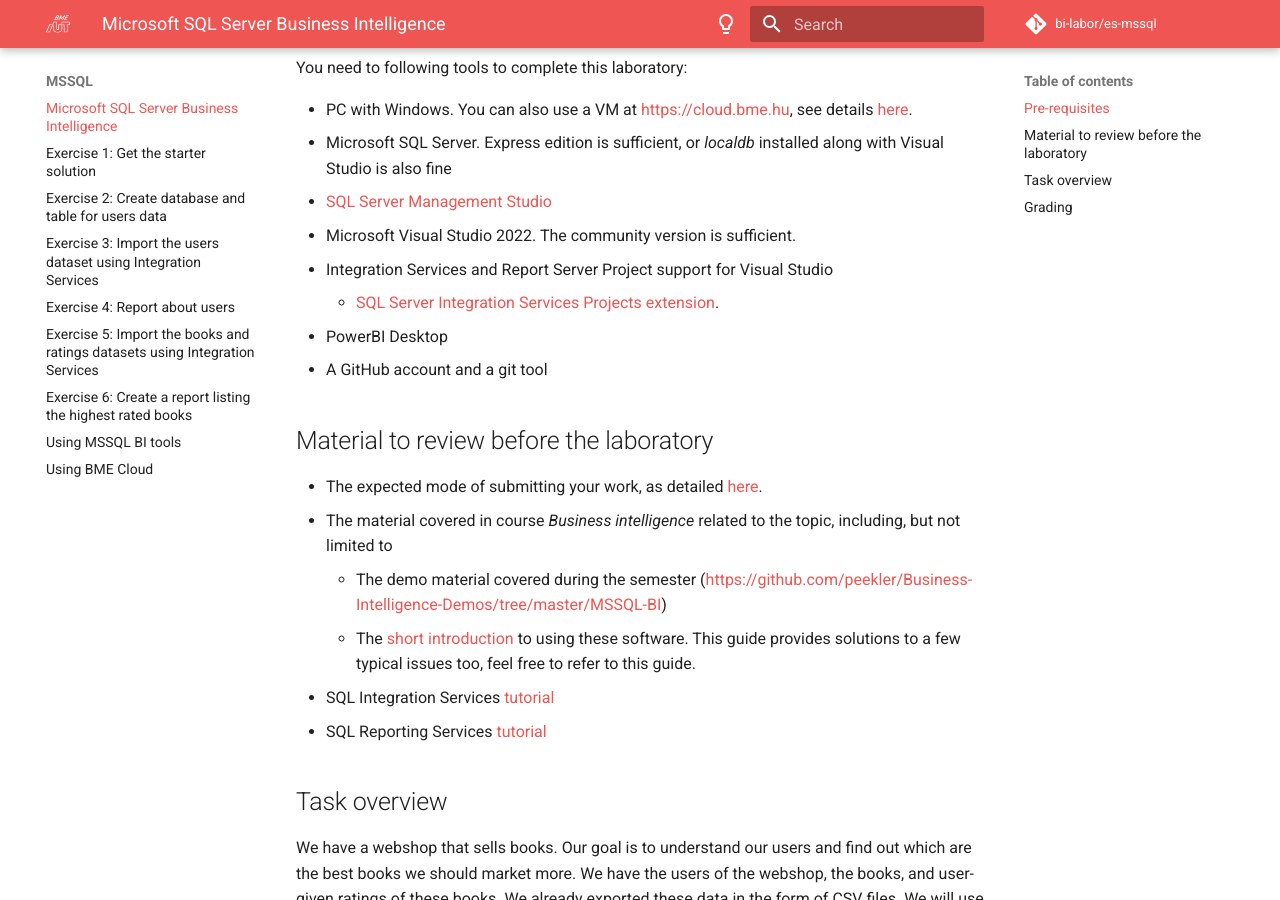
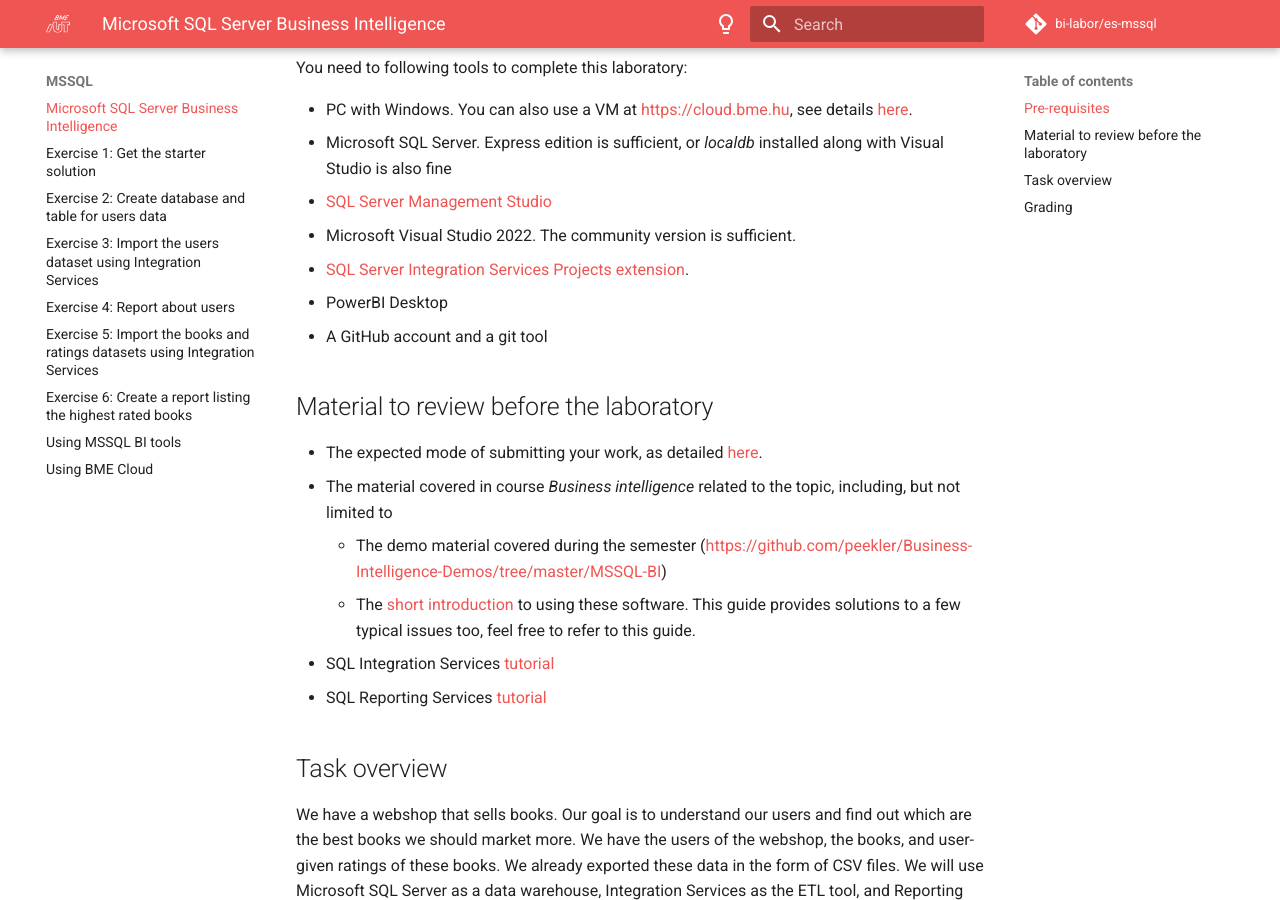
Before and after one commit to bi-labor/es-mssql, an MkDocs documentation site: the page built from docs/mssql/index.md, in a window 1280 px wide and 900 px high, scrolled down 366 px. Built offline with MkDocs 1.6.1 and Material for MkDocs 9.7.7, drawn with Linux system fonts in a browser that asks for light colours; comment, search, counter and statistics services are not loaded.

Commit message:
Update mssql

```diff
--- a/docs/mssql/index.md
+++ b/docs/mssql/index.md
@@ -10,8 +10,7 @@
 - Microsoft SQL Server. Express edition is sufficient, or _localdb_ installed along with Visual Studio is also fine
 - [SQL Server Management Studio](https://docs.microsoft.com/en-us/sql/ssms/download-sql-server-management-studio-ssms)
 - Microsoft Visual Studio 2022. The community version is sufficient.
-- Integration Services and Report Server Project support for Visual Studio
-    - [SQL Server Integration Services Projects extension](https://marketplace.visualstudio.com/items?itemName=SSIS.MicrosoftDataToolsIntegrationServices).
+- [SQL Server Integration Services Projects extension](https://marketplace.visualstudio.com/items?itemName=SSIS.MicrosoftDataToolsIntegrationServices).
 - PowerBI Desktop
 - A GitHub account and a git tool
 
```
